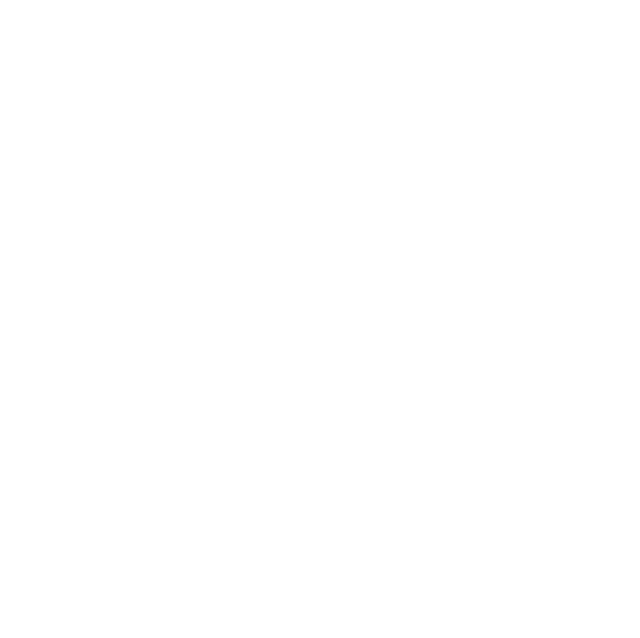
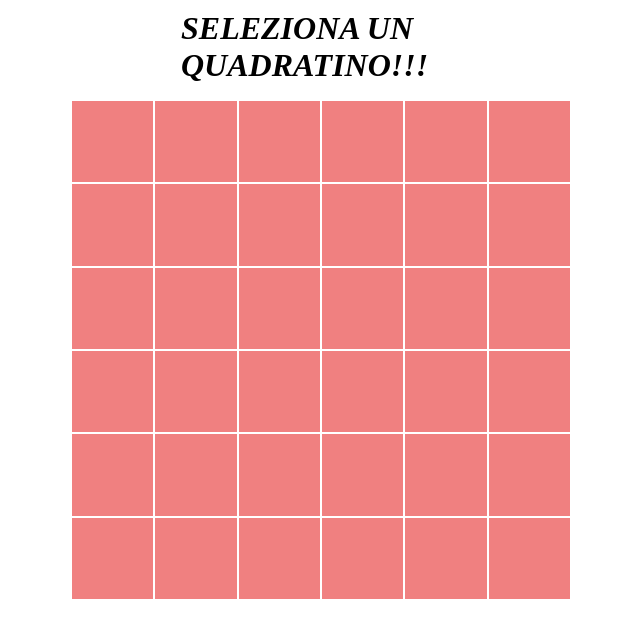
Before and after one commit to G3org3B/ajax-quadratini, a plain HTML site: page index.html in a window 1280 px wide. Shown: the whole page, without its empty margins (319-959 px from the left). Drawn offline with nearby package versions, Linux system fonts and the light colour scheme.

Commit message:
ex complete

```diff
--- a/index.html
+++ b/index.html
@@ -15,6 +15,12 @@
     <title></title>
   </head>
   <body>
+    <div class="title">
+      <h1>SELEZIONA UN QUADRATINO!!! </h1>
+    </div>
+    <div class="container">
+
+    </div>
 
 
 
--- a/main.js
+++ b/main.js
@@ -0,0 +1,53 @@
+
+// Griglia 6x6, ad ogni click parte una richiesta AJAX che prende un numero random da 1 a 9.
+// Se è <= 5 il quadrato diventa giallo, se è > di 5 il quadrato diventa verde. Il numero ottenuto appare al centro del quadrato
+
+
+
+$(document).ready(function()
+{
+  // Generiamo i 36 quadrattini
+
+  var square = '<div class="square"></div>';
+
+  for (var i=0; i < 36 ; i++){
+    $('.container').append(square);
+  }
+
+  // Evento jQuery scatenato dal click
+
+  $('.square').click(function()
+  {
+    var thisSquare = $(this);
+
+    // Eseguiamo la Chiamata Ajax
+
+    $.ajax({
+      url: 'https://www.boolean.careers/api/random/int',
+      method: 'GET',
+      success: function(data)
+
+      {
+        var numero = data.response;
+
+        thisSquare.text(data.response);
+        // console.log(data);
+
+        // A seconda  del numero contenente il quadratino avrà il rispettivo colore
+        if (numero <= 5) {
+          $(thisSquare).addClass('greenbg');
+        }
+        else {
+          $(thisSquare).addClass('yellowbg');
+        };
+      },
+      error: function()
+      {
+        alert("non funzia");
+      },
+
+    });
+
+  })
+
+})
--- a/style.css
+++ b/style.css
@@ -3,16 +3,43 @@
   margin: 0;
   box-sizing: border-box;
 }
-.continer {
-  width: 100vh;
+body {
+  width: 100%;
   height: 100%;
-  background: lightcoral;
+  display: flex;
+  justify-content: center;
+  flex-direction: column;
+  align-items: center;
+  background: white;
 }
-.items {
+.title {
+  width: 300px;
+  height: 100px;
+  padding: 10px;
+  background: white;
+  font-style: italic;
+}
+.container {
   width: 500px;
   height: 500px;
-  padding: 10px;
-  margin: 20px;
-  border: 2px solid black;
-  background: white;
+  background: lightcoral;
+  /* display: flex;
+  justify-content: center;
+  align-items: center; */
 }
+.square {
+  width:calc(100% / 6);
+  height:calc(100% / 6);
+  float:left;
+  display:flex;
+  justify-content:center;
+  align-items:center;
+  border:1px solid white;
+  cursor:pointer;
+}
+.greenbg {
+  background: #0DFF92;
+}
+.yellowbg {
+  background: #E4ED40;
+}
```
